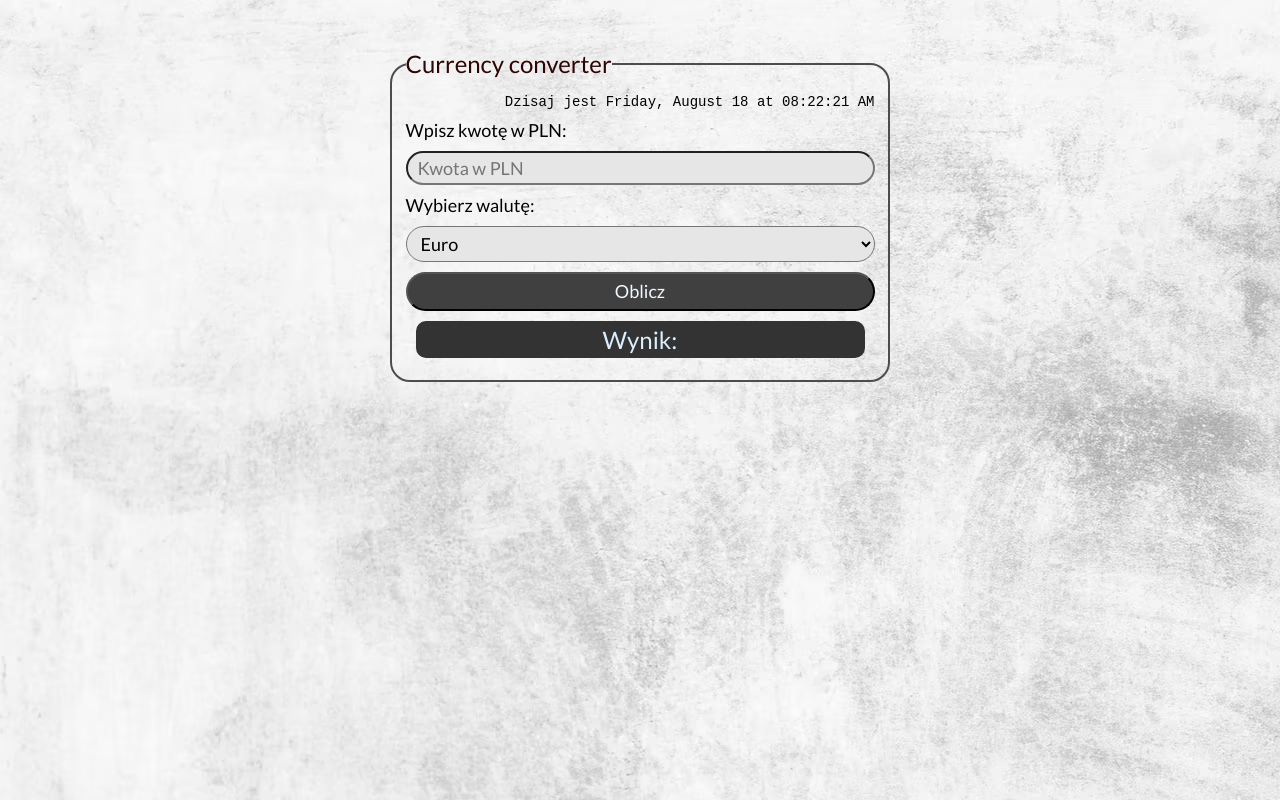
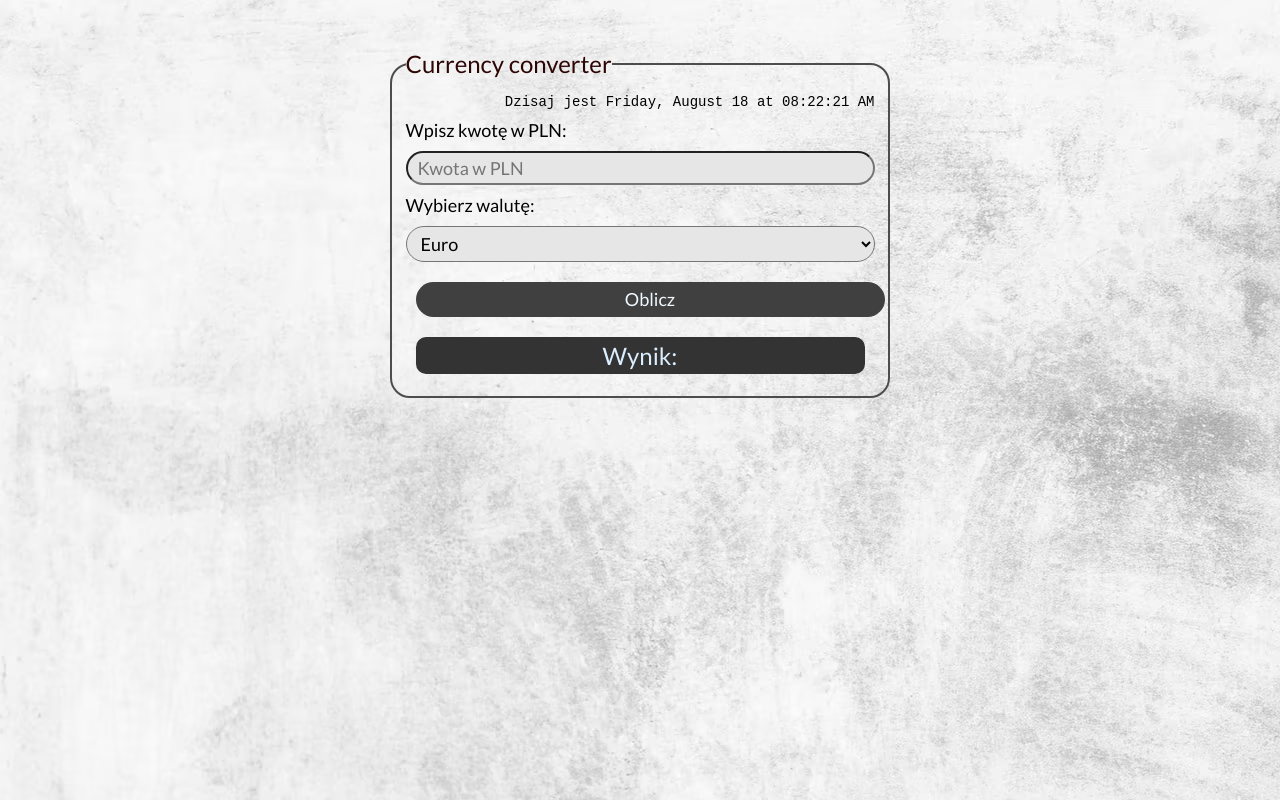
Before and after one commit to AndriiStafiniak/currency-converter-react, a React (Create React App) app: page / in a window 1280 px wide. Built offline with nearby package versions, Linux system fonts and the light colour scheme.

Commit message:
update style and remove theme

```diff
--- a/src/Form/index.js
+++ b/src/Form/index.js
@@ -90,7 +90,6 @@ const Form = (props) => {
                   }
                </StyledSelect>
             </label>
-
             <StyledButton
                type="submit"
             > Oblicz
--- a/src/Form/styled.js
+++ b/src/Form/styled.js
@@ -38,10 +38,15 @@ export const StyledButton = styled.button`
    color: hsl(208, 100%, 97%);
    border-radius: 20px;
    padding: 7px;
+   border:none;
+   margin: 10px;
+   text-align: center;
+
    cursor: pointer;
       &:hover{
          background-color: hsl(0, 0%, 35%);
          color: hsl(0, 0%, 70%);
+         scale: 1.05;
       }
       &:active{
          background-color: hsl(0, 0%, 50%);
```
Also changed, not shown: src/theme.js (deleted, +0 -8 lines).
